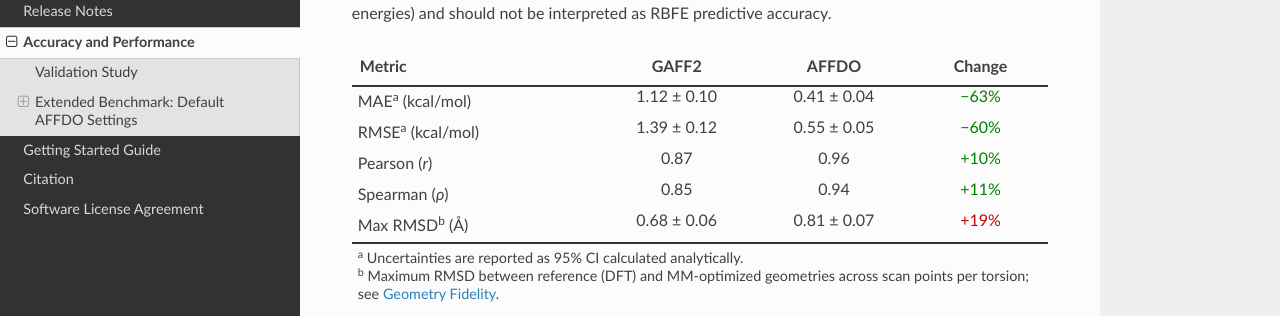
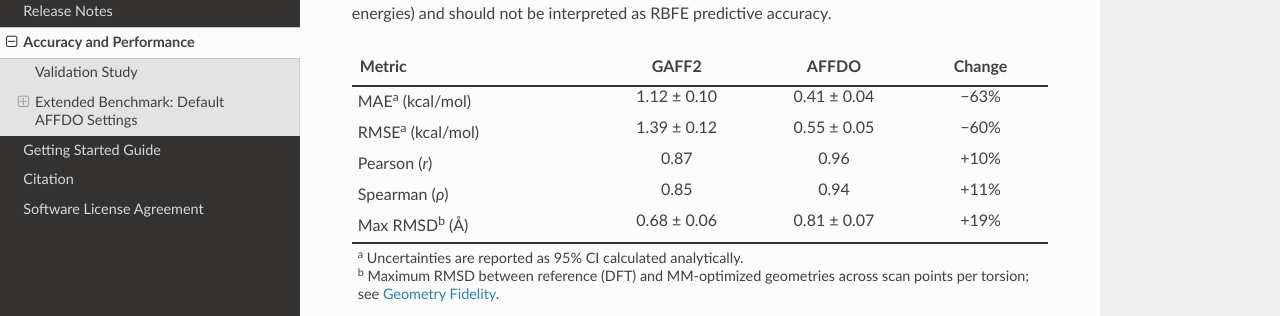
Before and after one commit to ATTMOS/AFFDOWS, a Sphinx documentation site: the page built from docs/source/user/performance.rst, in a window 1280 px wide and 900 px high, scrolled down 2502 px. Shown: the part 170-486 px from the top of the window. Built offline with Sphinx 7.4.7 and the Read the Docs theme 3.1.0, drawn with Linux system fonts in a browser that asks for light colours.

Commit message:
docs: add spacing to per-level table, remove color from % columns
Increase cell padding, add vertical separators between TYK2/MCL1
groups, and keep all % change values in default black text.

```diff
--- a/docs/source/user/performance.rst
+++ b/docs/source/user/performance.rst
@@ -65,11 +65,11 @@
    </tr>
    </thead>
    <tbody>
-   <tr><td style="text-align: left; padding: 6px;">MAE<sup>a</sup> (kcal/mol)</td><td>1.12 ± 0.10</td><td>0.41 ± 0.04</td><td style="color: green;">−63%</td></tr>
-   <tr><td style="text-align: left; padding: 6px;">RMSE<sup>a</sup> (kcal/mol)</td><td>1.39 ± 0.12</td><td>0.55 ± 0.05</td><td style="color: green;">−60%</td></tr>
-   <tr><td style="text-align: left; padding: 6px;">Pearson (<i>r</i>)</td><td>0.87</td><td>0.96</td><td style="color: green;">+10%</td></tr>
-   <tr><td style="text-align: left; padding: 6px;">Spearman (<i>ρ</i>)</td><td>0.85</td><td>0.94</td><td style="color: green;">+11%</td></tr>
-   <tr style="border-bottom: 2px solid #333;"><td style="text-align: left; padding: 6px;">Max RMSD<sup>b</sup> (&#8491;)</td><td>0.68 ± 0.06</td><td>0.81 ± 0.07</td><td style="color: #c00;">+19%</td></tr>
+   <tr><td style="text-align: left; padding: 6px;">MAE<sup>a</sup> (kcal/mol)</td><td>1.12 ± 0.10</td><td>0.41 ± 0.04</td><td>−63%</td></tr>
+   <tr><td style="text-align: left; padding: 6px;">RMSE<sup>a</sup> (kcal/mol)</td><td>1.39 ± 0.12</td><td>0.55 ± 0.05</td><td>−60%</td></tr>
+   <tr><td style="text-align: left; padding: 6px;">Pearson (<i>r</i>)</td><td>0.87</td><td>0.96</td><td>+10%</td></tr>
+   <tr><td style="text-align: left; padding: 6px;">Spearman (<i>ρ</i>)</td><td>0.85</td><td>0.94</td><td>+11%</td></tr>
+   <tr style="border-bottom: 2px solid #333;"><td style="text-align: left; padding: 6px;">Max RMSD<sup>b</sup> (&#8491;)</td><td>0.68 ± 0.06</td><td>0.81 ± 0.07</td><td>+19%</td></tr>
    </tbody>
    <tfoot>
    <tr><td colspan="4" style="text-align: left; padding: 6px; font-size: 0.9em;"><sup>a</sup> Uncertainties are reported as 95% CI calculated analytically.<br><sup>b</sup> Maximum RMSD between reference (DFT) and MM-optimized geometries across scan points per torsion; see <a href="#geometry-fidelity">Geometry Fidelity</a>.</td></tr>
@@ -95,39 +95,39 @@
 
 .. raw:: html
 
-   <table style="border-collapse: collapse; text-align: center; margin: 20px 0;">
+   <table style="border-collapse: collapse; text-align: center; margin: 20px 0; border-spacing: 0;">
    <thead>
    <tr style="border-bottom: 2px solid #333;">
-     <th rowspan="2" style="text-align: left; padding: 8px; border-bottom: 2px solid #333;"><b>Metric</b></th>
-     <th colspan="3" style="padding: 8px; border-bottom: 1px solid #999;"><b>TYK2</b> (16 sys, neutral)</th>
-     <th colspan="3" style="padding: 8px; border-bottom: 1px solid #999;"><b>MCL1</b> (42 sys, q = −1)</th>
+     <th rowspan="2" style="text-align: left; padding: 10px 14px; border-bottom: 2px solid #333;"><b>Metric</b></th>
+     <th colspan="3" style="padding: 10px 12px; border-bottom: 1px solid #999; border-left: 2px solid #ccc;"><b>TYK2</b> (16 sys, neutral)</th>
+     <th colspan="3" style="padding: 10px 12px; border-bottom: 1px solid #999; border-left: 2px solid #ccc;"><b>MCL1</b> (42 sys, q = −1)</th>
    </tr>
    <tr style="border-bottom: 2px solid #333;">
-     <th style="padding: 6px;">GAFF2</th><th style="padding: 6px;">AFFDO</th><th style="padding: 6px;">Δ</th>
-     <th style="padding: 6px;">GAFF2</th><th style="padding: 6px;">AFFDO</th><th style="padding: 6px;">Δ</th>
+     <th style="padding: 8px 12px; border-left: 2px solid #ccc;">GAFF2</th><th style="padding: 8px 12px;">AFFDO</th><th style="padding: 8px 10px;">Δ</th>
+     <th style="padding: 8px 12px; border-left: 2px solid #ccc;">GAFF2</th><th style="padding: 8px 12px;">AFFDO</th><th style="padding: 8px 10px;">Δ</th>
    </tr>
    </thead>
    <tbody>
-   <tr style="background: #f0f0f0;"><td colspan="7" style="text-align: left; padding: 6px;"><b>XTB reference</b></td></tr>
-   <tr><td style="text-align: left; padding: 6px;">MAE (kcal/mol)</td><td>1.61 ± 0.27</td><td>0.15 ± 0.04</td><td style="color: green;">−91%</td><td>1.37 ± 0.10</td><td>0.30 ± 0.03</td><td style="color: green;">−78%</td></tr>
-   <tr><td style="text-align: left; padding: 6px;">RMSE (kcal/mol)</td><td>2.00 ± 0.31</td><td>0.21 ± 0.07</td><td style="color: green;">−90%</td><td>1.76 ± 0.13</td><td>0.40 ± 0.04</td><td style="color: green;">−77%</td></tr>
-   <tr><td style="text-align: left; padding: 6px;">Pearson (<i>r</i>)</td><td>0.79</td><td>0.99</td><td style="color: green;">+25%</td><td>0.86</td><td>0.96</td><td style="color: green;">+12%</td></tr>
-   <tr><td style="text-align: left; padding: 6px;">Spearman (<i>ρ</i>)</td><td>0.75</td><td>0.98</td><td style="color: green;">+31%</td><td>0.86</td><td>0.95</td><td style="color: green;">+10%</td></tr>
-   <tr><td style="text-align: left; padding: 6px;">Max RMSD (&#8491;)</td><td>0.85 ± 0.11</td><td>1.01 ± 0.13</td><td style="color: #c00;">+19%</td><td>0.79 ± 0.08</td><td>0.79 ± 0.08</td><td>0%</td></tr>
+   <tr style="background: #f0f0f0;"><td colspan="7" style="text-align: left; padding: 8px 14px;"><b>XTB reference</b></td></tr>
+   <tr><td style="text-align: left; padding: 8px 14px;">MAE (kcal/mol)</td><td style="padding: 8px 12px; border-left: 2px solid #ccc;">1.61 ± 0.27</td><td style="padding: 8px 12px;">0.15 ± 0.04</td><td style="padding: 8px 10px;">−91%</td><td style="padding: 8px 12px; border-left: 2px solid #ccc;">1.37 ± 0.10</td><td style="padding: 8px 12px;">0.30 ± 0.03</td><td style="padding: 8px 10px;">−78%</td></tr>
+   <tr><td style="text-align: left; padding: 8px 14px;">RMSE (kcal/mol)</td><td style="padding: 8px 12px; border-left: 2px solid #ccc;">2.00 ± 0.31</td><td style="padding: 8px 12px;">0.21 ± 0.07</td><td style="padding: 8px 10px;">−90%</td><td style="padding: 8px 12px; border-left: 2px solid #ccc;">1.76 ± 0.13</td><td style="padding: 8px 12px;">0.40 ± 0.04</td><td style="padding: 8px 10px;">−77%</td></tr>
+   <tr><td style="text-align: left; padding: 8px 14px;">Pearson (<i>r</i>)</td><td style="padding: 8px 12px; border-left: 2px solid #ccc;">0.79</td><td style="padding: 8px 12px;">0.99</td><td style="padding: 8px 10px;">+25%</td><td style="padding: 8px 12px; border-left: 2px solid #ccc;">0.86</td><td style="padding: 8px 12px;">0.96</td><td style="padding: 8px 10px;">+12%</td></tr>
+   <tr><td style="text-align: left; padding: 8px 14px;">Spearman (<i>ρ</i>)</td><td style="padding: 8px 12px; border-left: 2px solid #ccc;">0.75</td><td style="padding: 8px 12px;">0.98</td><td style="padding: 8px 10px;">+31%</td><td style="padding: 8px 12px; border-left: 2px solid #ccc;">0.86</td><td style="padding: 8px 12px;">0.95</td><td style="padding: 8px 10px;">+10%</td></tr>
+   <tr><td style="text-align: left; padding: 8px 14px;">Max RMSD (&#8491;)</td><td style="padding: 8px 12px; border-left: 2px solid #ccc;">0.85 ± 0.11</td><td style="padding: 8px 12px;">1.01 ± 0.13</td><td style="padding: 8px 10px;">+19%</td><td style="padding: 8px 12px; border-left: 2px solid #ccc;">0.79 ± 0.08</td><td style="padding: 8px 12px;">0.79 ± 0.08</td><td style="padding: 8px 10px;">0%</td></tr>
 
-   <tr style="background: #f0f0f0;"><td colspan="7" style="text-align: left; padding: 6px;"><b>DFT-SP reference</b></td></tr>
-   <tr><td style="text-align: left; padding: 6px;">MAE (kcal/mol)</td><td>1.68 ± 0.22</td><td>0.28 ± 0.06</td><td style="color: green;">−83%</td><td>1.05 ± 0.08</td><td>0.34 ± 0.03</td><td style="color: green;">−68%</td></tr>
-   <tr><td style="text-align: left; padding: 6px;">RMSE (kcal/mol)</td><td>2.09 ± 0.26</td><td>0.39 ± 0.09</td><td style="color: green;">−81%</td><td>1.32 ± 0.09</td><td>0.47 ± 0.05</td><td style="color: green;">−64%</td></tr>
-   <tr><td style="text-align: left; padding: 6px;">Pearson (<i>r</i>)</td><td>0.82</td><td>0.99</td><td style="color: green;">+21%</td><td>0.88</td><td>0.97</td><td style="color: green;">+10%</td></tr>
-   <tr><td style="text-align: left; padding: 6px;">Spearman (<i>ρ</i>)</td><td>0.77</td><td>0.98</td><td style="color: green;">+27%</td><td>0.88</td><td>0.95</td><td style="color: green;">+8%</td></tr>
-   <tr><td style="text-align: left; padding: 6px;">Max RMSD (&#8491;)</td><td>0.82 ± 0.11</td><td>0.89 ± 0.14</td><td style="color: #c00;">+9%</td><td>0.79 ± 0.08</td><td>0.84 ± 0.08</td><td style="color: #c00;">+6%</td></tr>
+   <tr style="background: #f0f0f0;"><td colspan="7" style="text-align: left; padding: 8px 14px;"><b>DFT-SP reference</b></td></tr>
+   <tr><td style="text-align: left; padding: 8px 14px;">MAE (kcal/mol)</td><td style="padding: 8px 12px; border-left: 2px solid #ccc;">1.68 ± 0.22</td><td style="padding: 8px 12px;">0.28 ± 0.06</td><td style="padding: 8px 10px;">−83%</td><td style="padding: 8px 12px; border-left: 2px solid #ccc;">1.05 ± 0.08</td><td style="padding: 8px 12px;">0.34 ± 0.03</td><td style="padding: 8px 10px;">−68%</td></tr>
+   <tr><td style="text-align: left; padding: 8px 14px;">RMSE (kcal/mol)</td><td style="padding: 8px 12px; border-left: 2px solid #ccc;">2.09 ± 0.26</td><td style="padding: 8px 12px;">0.39 ± 0.09</td><td style="padding: 8px 10px;">−81%</td><td style="padding: 8px 12px; border-left: 2px solid #ccc;">1.32 ± 0.09</td><td style="padding: 8px 12px;">0.47 ± 0.05</td><td style="padding: 8px 10px;">−64%</td></tr>
+   <tr><td style="text-align: left; padding: 8px 14px;">Pearson (<i>r</i>)</td><td style="padding: 8px 12px; border-left: 2px solid #ccc;">0.82</td><td style="padding: 8px 12px;">0.99</td><td style="padding: 8px 10px;">+21%</td><td style="padding: 8px 12px; border-left: 2px solid #ccc;">0.88</td><td style="padding: 8px 12px;">0.97</td><td style="padding: 8px 10px;">+10%</td></tr>
+   <tr><td style="text-align: left; padding: 8px 14px;">Spearman (<i>ρ</i>)</td><td style="padding: 8px 12px; border-left: 2px solid #ccc;">0.77</td><td style="padding: 8px 12px;">0.98</td><td style="padding: 8px 10px;">+27%</td><td style="padding: 8px 12px; border-left: 2px solid #ccc;">0.88</td><td style="padding: 8px 12px;">0.95</td><td style="padding: 8px 10px;">+8%</td></tr>
+   <tr><td style="text-align: left; padding: 8px 14px;">Max RMSD (&#8491;)</td><td style="padding: 8px 12px; border-left: 2px solid #ccc;">0.82 ± 0.11</td><td style="padding: 8px 12px;">0.89 ± 0.14</td><td style="padding: 8px 10px;">+9%</td><td style="padding: 8px 12px; border-left: 2px solid #ccc;">0.79 ± 0.08</td><td style="padding: 8px 12px;">0.84 ± 0.08</td><td style="padding: 8px 10px;">+6%</td></tr>
 
-   <tr style="background: #f0f0f0;"><td colspan="7" style="text-align: left; padding: 6px;"><b>DFT reference</b></td></tr>
-   <tr><td style="text-align: left; padding: 6px;">MAE (kcal/mol)</td><td>1.66 ± 0.24</td><td>0.45 ± 0.09</td><td style="color: green;">−73%</td><td>0.89 ± 0.09</td><td>0.39 ± 0.04</td><td style="color: green;">−56%</td></tr>
-   <tr><td style="text-align: left; padding: 6px;">RMSE (kcal/mol)</td><td>2.04 ± 0.27</td><td>0.62 ± 0.12</td><td style="color: green;">−70%</td><td>1.12 ± 0.11</td><td>0.52 ± 0.06</td><td style="color: green;">−54%</td></tr>
-   <tr><td style="text-align: left; padding: 6px;">Pearson (<i>r</i>)</td><td>0.81</td><td>0.98</td><td style="color: green;">+21%</td><td>0.90</td><td>0.96</td><td style="color: green;">+7%</td></tr>
-   <tr><td style="text-align: left; padding: 6px;">Spearman (<i>ρ</i>)</td><td>0.75</td><td>0.95</td><td style="color: green;">+27%</td><td>0.89</td><td>0.94</td><td style="color: green;">+6%</td></tr>
-   <tr><td style="text-align: left; padding: 6px;">Max RMSD (&#8491;)</td><td>0.89 ± 0.11</td><td>0.95 ± 0.13</td><td style="color: #c00;">+7%</td><td>0.58 ± 0.07</td><td>0.75 ± 0.08</td><td style="color: #c00;">+29%</td></tr>
+   <tr style="background: #f0f0f0;"><td colspan="7" style="text-align: left; padding: 8px 14px;"><b>DFT reference</b></td></tr>
+   <tr><td style="text-align: left; padding: 8px 14px;">MAE (kcal/mol)</td><td style="padding: 8px 12px; border-left: 2px solid #ccc;">1.66 ± 0.24</td><td style="padding: 8px 12px;">0.45 ± 0.09</td><td style="padding: 8px 10px;">−73%</td><td style="padding: 8px 12px; border-left: 2px solid #ccc;">0.89 ± 0.09</td><td style="padding: 8px 12px;">0.39 ± 0.04</td><td style="padding: 8px 10px;">−56%</td></tr>
+   <tr><td style="text-align: left; padding: 8px 14px;">RMSE (kcal/mol)</td><td style="padding: 8px 12px; border-left: 2px solid #ccc;">2.04 ± 0.27</td><td style="padding: 8px 12px;">0.62 ± 0.12</td><td style="padding: 8px 10px;">−70%</td><td style="padding: 8px 12px; border-left: 2px solid #ccc;">1.12 ± 0.11</td><td style="padding: 8px 12px;">0.52 ± 0.06</td><td style="padding: 8px 10px;">−54%</td></tr>
+   <tr><td style="text-align: left; padding: 8px 14px;">Pearson (<i>r</i>)</td><td style="padding: 8px 12px; border-left: 2px solid #ccc;">0.81</td><td style="padding: 8px 12px;">0.98</td><td style="padding: 8px 10px;">+21%</td><td style="padding: 8px 12px; border-left: 2px solid #ccc;">0.90</td><td style="padding: 8px 12px;">0.96</td><td style="padding: 8px 10px;">+7%</td></tr>
+   <tr><td style="text-align: left; padding: 8px 14px;">Spearman (<i>ρ</i>)</td><td style="padding: 8px 12px; border-left: 2px solid #ccc;">0.75</td><td style="padding: 8px 12px;">0.95</td><td style="padding: 8px 10px;">+27%</td><td style="padding: 8px 12px; border-left: 2px solid #ccc;">0.89</td><td style="padding: 8px 12px;">0.94</td><td style="padding: 8px 10px;">+6%</td></tr>
+   <tr><td style="text-align: left; padding: 8px 14px;">Max RMSD (&#8491;)</td><td style="padding: 8px 12px; border-left: 2px solid #ccc;">0.89 ± 0.11</td><td style="padding: 8px 12px;">0.95 ± 0.13</td><td style="padding: 8px 10px;">+7%</td><td style="padding: 8px 12px; border-left: 2px solid #ccc;">0.58 ± 0.07</td><td style="padding: 8px 12px;">0.75 ± 0.08</td><td style="padding: 8px 10px;">+29%</td></tr>
    </tbody>
    </table>
 
```
